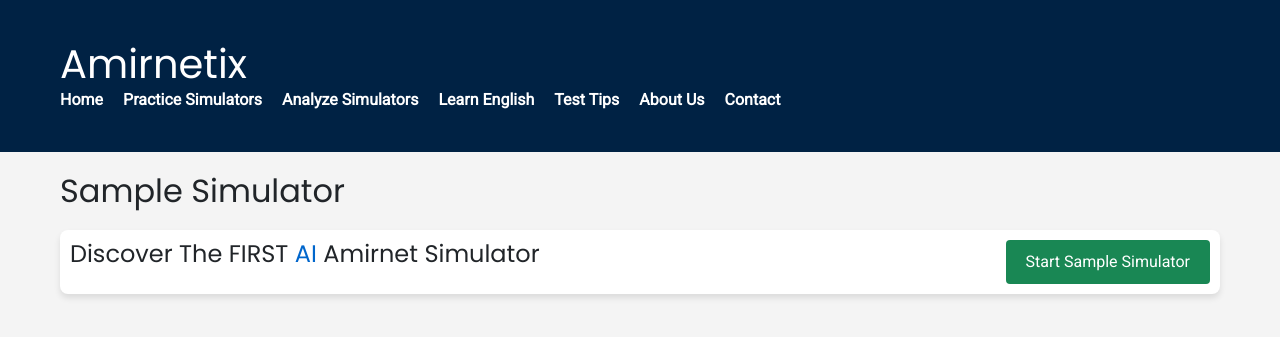
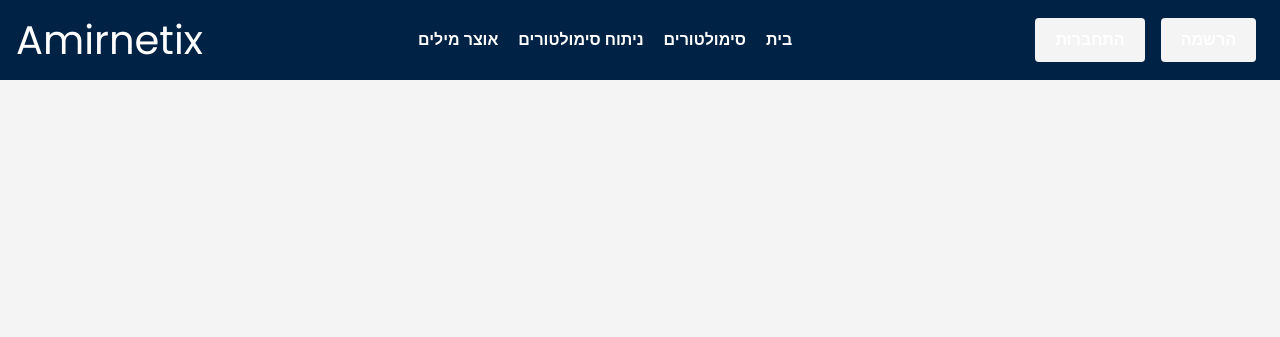
Before and after one commit to ofekrozen/Amirnetix, a Django app: page /Simulator/ in a window 1280 px wide. Shown: the top 337 px of the page. Run offline with Django 4.2, Linux system fonts and the light colour scheme; data comes from the database, SQL or seed files in the repository; both versions use the stored data as it was after the commit.

Commit message:
fix scripts layout

```diff
--- a/Auth/templates/Auth/layout.html
+++ b/Auth/templates/Auth/layout.html
@@ -8,9 +8,8 @@
     <title>Amirnetix</title>
     <link href="https://fonts.googleapis.com/css2?family=Poppins:wght@400;600&family=Roboto&display=swap" rel="stylesheet">
     <link href="https://cdn.jsdelivr.net/npm/bootstrap@5.0.2/dist/css/bootstrap.min.css" rel="stylesheet" integrity="sha384-EVSTQN3/azprG1Anm3QDgpJLIm9Nao0Yz1ztcQTwFspd3yD65VohhpuuCOmLASjC" crossorigin="anonymous">
+    <script src="https://cdn.jsdelivr.net/npm/bootstrap@5.3.3/dist/js/bootstrap.bundle.min.js" integrity="sha384-YvpcrYf0tY3lHB60NNkmXc5s9fDVZLESaAA55NDzOxhy9GkcIdslK1eN7N6jIeHz" crossorigin="anonymous"></script>
     <link rel="stylesheet" href="{% static 'Auth/styles.css' %}">
-    <style>
-    </style>
 </head>
 <body>
     <!-- Header -->
@@ -48,4 +47,6 @@
     {% block body %}
     {% endblock %}
 </body>
+{% block scripts %}
+{% endblock %}
 </html>
--- a/Auth/templates/Auth/login.html
+++ b/Auth/templates/Auth/login.html
@@ -14,8 +14,10 @@
             <div class="form-group">
                 {{ form.password.label_tag }} {{ form.password }}
             </div>
-            <button type="submit" class="btn">התחבר</button>
+            <div class="div-submit">
+                <button type="submit" class="btn">התחבר</button>
+                <p>אין לך משתמש? <a href="{% url 'register' %}">הירשם כאן</a>.</p>
+            </div>
         </form>
-        <p>אין לך משתמש? <a href="{% url 'register' %}">הירשם כאן</a>.</p>
     </div>
 {% endblock %}
--- a/Auth/views.py
+++ b/Auth/views.py
@@ -44,4 +44,4 @@ def logout_view(request):
 # Create your views here.
 
 def index(request):
-    return render(request,'Auth/layout.html')
+    return render(request,'Auth/index.html')
--- a/Simulator/static/Simulator/styles.css
+++ b/Simulator/static/Simulator/styles.css
@@ -27,8 +27,16 @@ a {
 /* Header */
 header {
     background-color: #002244; /* Dark Blue */
-    padding: 20px;
     color: white;
+    justify-content: space-between;
+    display: flex;
+}
+.header-container{
+    display: flex;
+    margin: 16px;
+    justify-content: center;
+    align-items: center;
+    text-align: center;
 }
 
 header h1 {
@@ -46,9 +54,17 @@ nav ul li {
     margin-right: 20px;
 }
 
-nav ul li a {
+.li-a {
     color: white;
     font-weight: 600;
+    align-items: center;
+}
+.btn-outline-primary,.btn-outline-secondary{
+    background-color: #f4f4f4;
+    font-weight: bold;
+    margin-left: 8px;
+    margin-right: 8px;
+    border: none;
 }
 
 .sample-simulator-section {
--- a/Simulator/templates/Simulator/index.html
+++ b/Simulator/templates/Simulator/index.html
@@ -4,18 +4,12 @@
 
     <!-- Filter Section -->
     <div class="container">
-        <h2>Sample Simulator</h2>
-        <div class="sample-simulator-section">
-            <h3>Discover The FIRST <span class="ai-span">AI</span> Amirnet Simulator</h3>
-            <form method="post" action="{% url 'start_simulator' simulator_id=6 %}"> {% csrf_token %}
-                <button class="btn btn-success">Start Sample Simulator</button>
-            </form>
-        </div>
+
         {% if user.is_authenticated %}
-        <h2>Filter Simulators</h2>
+        <h2>סנן סימולטורים</h2>
         <div class="filter-section">
             <!-- Search Bar -->
-            <input type="text" id="search-bar" placeholder="Search simulators..." onkeyup="filterSimulators()">
+            <input type="text" id="search-bar" placeholder="חפש סימולטור..." onkeyup="filterSimulators()">
 
             <!-- Filter by Level -->
             <!-- <select name="level" id="level-filter" onchange="filterSimulators()">
@@ -36,9 +30,9 @@
 
             <!-- Filter by Completion Status -->
             <select name="status" id="status-filter" onchange="filterSimulators()">
-                <option value="all">Completion Status (All)</option>
-                <option value="done">Completed</option>
-                <option value="not-done">Not Completed</option>
+                <option value="all">הכל</option>
+                <option value="done">בוצע</option>
+                <option value="not-done">טרם בוצע</option>
             </select>
         </div>
 
@@ -51,11 +45,11 @@
             <div class="simulator-card" data-level="{{simulator_attempt.simulator.level}}" data-status="done">
                 <div>
                     <h3>{{simulator_attempt.simulator.name}}</h3>
-                    <p class="details">Last Attempt: {{simulator_attempt.last_attempt.start_time|timesince}} ago</p>
+                    <p class="details">ניסיון אחרון: <span dir="ltr">{{simulator_attempt.last_attempt.start_time|timesince}} ago</span></p>
                 </div>
                 <div>
-                    <a href="{% url 'analyze_simulator' simulator_id=simulator_attempt.last_attempt.id%}" class="btn btn-secondary">Analyze Simulator</a>
-                    <a href="{% url 'start_simulator' simulator_id=simulator_attempt.simulator.id %}" class="btn btn-success">Start Simulator</a>
+                    <a href="{% url 'analyze_simulator' simulator_id=simulator_attempt.last_attempt.id%}" class="btn btn-secondary">ניתוח תוצאות</a>
+                    <a href="{% url 'start_simulator' simulator_id=simulator_attempt.simulator.id %}" class="btn btn-success">התחל סימולטור</a>
                 </div>
             </div>
             {% else %}
--- a/Simulator/templates/Simulator/layout.html
+++ b/Simulator/templates/Simulator/layout.html
@@ -1,41 +1,52 @@
 {% load static %}
 <!DOCTYPE html>
-<html lang="en">
+<html lang="en" dir="rtl">
 <head>
     <meta charset="UTF-8">
     <meta name="viewport" content="width=device-width, initial-scale=1.0">
     <meta http-equiv="X-UA-Compatible" content="ie=edge">
-    <title>Amirnetix - Simulator</title>
+    <title>Amirnetix</title>
     <link href="https://fonts.googleapis.com/css2?family=Poppins:wght@400;600&family=Roboto&display=swap" rel="stylesheet">
     <link href="https://cdn.jsdelivr.net/npm/bootstrap@5.0.2/dist/css/bootstrap.min.css" rel="stylesheet" integrity="sha384-EVSTQN3/azprG1Anm3QDgpJLIm9Nao0Yz1ztcQTwFspd3yD65VohhpuuCOmLASjC" crossorigin="anonymous">
+    <script src="https://cdn.jsdelivr.net/npm/bootstrap@5.3.3/dist/js/bootstrap.bundle.min.js" integrity="sha384-YvpcrYf0tY3lHB60NNkmXc5s9fDVZLESaAA55NDzOxhy9GkcIdslK1eN7N6jIeHz" crossorigin="anonymous"></script>
     <link href="{% static 'Simulator/styles.css' %}" rel="stylesheet">
 </head>
 <body>
     <!-- Header -->
     <header>
-        <div class="container">
-            <h1>Amirnetix{% block header %}{% endblock %}</h1>
+        <!-- <div class="container"> -->
+            <div class="header-container">
+                {% if user.is_authenticated %}
+                    <a href="/logout" class="li-a">התנתקות</a>
+                {% else %}
+                    <a href="/register" class="btn btn-outline-primary">הרשמה</a>
+                    <a href="/login" class="btn btn-outline-secondary">התחברות</a>
+                {% endif %}
+            </div>
+            <div class="header-container">
             <nav>
                 <ul>
-                    {% if user.is_authenticated %}
-                        <li><a href="/logout">LogOut</a></li>
-                    {% endif %}
-                    <li><a href="/">Home</a></li>
-                    <li><a href="/Simulator">Practice Simulators</a></li>
-                    <li><a href="/Analysis/">Analyze Simulators</a></li>
-                    <li><a href="/Analysis/english_vocab">Learn English</a></li>
-                    <li><a href="#">Test Tips</a></li>
-                    <li><a href="#">About Us</a></li>
-                    <li><a href="#">Contact</a></li>
+                    <li><a class="li-a" href="/">בית</a></li>
+                    <li><a class="li-a" href="/Simulator">סימולטורים</a></li>
+                    <li><a class="li-a" href="/Analysis/">ניתוח סימולטורים</a></li>
+                    <li><a class="li-a" href="/Analysis/english_vocab">אוצר מילים</a></li>
+                    <!-- <li><a class="li-a" href="#">Test Tips</a></li>
+                    <li><a class="li-a" href="#">About Us</a></li>
+                    <li><a class="li-a" href="#">Contact</a></li> -->
                     {% if user.is_authenticated and user.is_superuser %}
-                        <li><a href="/Management">Edit Simulators</a></li>
+                        <li><a class="li-a" href="/Management">עריכת סימולטורים</a></li>
                     {% endif %}
                 </ul>
             </nav>
-        </div>
+            </div>
+            <div class="header-container">
+                <h1>Amirnetix{% block header %}{% endblock %}</h1>
+            </div>
+        <!-- </div> -->
     </header>
     {% block body %}
     {% endblock %}
 </body>
 {% block scripts %}
 {% endblock %}
+</html>
```
Also changed, not shown: Analysis/static/Analysis/styles.css (+18 -2 lines), Analysis/templates/Analysis/layout.html (+28 -18 lines), Auth/static/Auth/styles.css (+26 -0 lines), Auth/templates/Auth/index.html (added, +12 -0 lines), Management/static/Management/styles.css (+18 -2 lines), Management/templates/Management/layout.html (+27 -17 lines), db.sqlite3.
